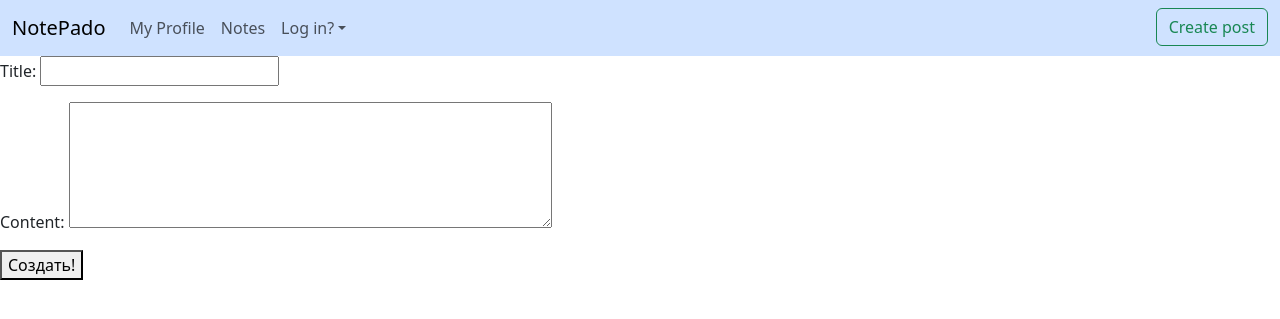
After one commit to balbesina228/NotePado, a Django app: page /notes/create_post in a window 1280 px wide. The commit adds this page. Shown: the top 319 px of the page. Run offline with Django 4.2, Linux system fonts and the light colour scheme.

Commit message:
add create_post form, mod datetime format in notes

```diff
--- /dev/null
+++ b/notepad/forms.py
@@ -0,0 +1,13 @@
+from django import forms
+
+from notepad.models import Notes
+
+
+class CreatePost(forms.ModelForm):
+    class Meta:
+        model = Notes
+        fields = ['title', 'content']
+        widgets = {
+            'title': forms.TextInput(attrs={'class': 'form-input'}),
+            'content': forms.Textarea(attrs={'cols': 50, 'rows': 5})
+        }
--- a/notepad/models.py
+++ b/notepad/models.py
@@ -13,3 +13,6 @@ class Notes(models.Model):
 
     def get_data(self):
         return self.title, self.content, self.time_create, self.time_update, self.completed
+
+    def __str__(self):
+        return self.time_update.strftime("%d.%m.%Y %H:%M"), self.time_create.strftime("%H:%M")
--- a/notepad/templates/notepad/base.html
+++ b/notepad/templates/notepad/base.html
@@ -20,16 +20,16 @@
         <a class="nav-link" href="{% url 'notes' %}">Notes</a>
       </li>
       <li class="nav-item dropdown">
-        <a class="nav-link dropdown-toggle" role="button" href="#" data-bs-toggle="dropdown" aria-expanded="false">Sign in</a>
+        <a class="nav-link dropdown-toggle" role="button" href="#" data-bs-toggle="dropdown" aria-expanded="false">Log in?</a>
         <div class="dropdown-menu">
-          <a class="dropdown-item" href="#">Login</a>
+          <a class="dropdown-item" href="#">Sign in</a>
           <a class="dropdown-item" href="#">Register</a>
         </div>
       </li>
     </ul>
 
 
-      <a class="btn btn-outline-success mb-auto ms-auto" href="#">Create post</a> <!-- Ведет на форму, создающую пост -->
+      <a class="btn btn-outline-success mb-auto ms-auto" href="{% url 'create_post' %}">Create post</a> <!-- Ведет на форму, создающую пост -->
 
   </div>
 </nav>
--- /dev/null
+++ b/notepad/templates/notepad/create_post.html
@@ -0,0 +1,12 @@
+{% extends 'notepad/base.html' %}
+{% block title %}NotePado - Create Post{% endblock %}
+
+{% block content %}
+
+<div class="form-error">{{ form.non_field_errors }}</div>
+<form action="{% url 'create_post' %}" method="post">
+    {% csrf_token %}
+    {{ form.as_p }}
+    <button type="submit">Создать!</button>
+</form>
+{% endblock %}
--- a/notepad/templates/notepad/notes.html
+++ b/notepad/templates/notepad/notes.html
@@ -4,7 +4,8 @@
 {% block content %}
   <h1>Все записи</h1>
 {% for note in notes %}
-  <p><h3>{{ note.title }} - {{ note.time_create }} - {{ note.time_update }}</h3></p>
+  <p><h3>{{ note.title }}</h3>
+  Создан: {{ note.time_create|date:"d M Y H:i" }} - Ред.: {{ note.time_update|date:"d M Y H:i" }}</p>
   <p>{{ note.content }}</p>
 {% endfor %}
 {% endblock %}
--- a/notepad/urls.py
+++ b/notepad/urls.py
@@ -4,5 +4,6 @@ from notepad import views
 
 urlpatterns = [
     path('notes', views.all_notes, name='notes'),
-    path('', views.greeting, name='home')
+    path('', views.greeting, name='home'),
+    path('notes/create_post', views.create_post, name='create_post')
 ]
--- a/notepad/views.py
+++ b/notepad/views.py
@@ -1,11 +1,13 @@
 from django.http import HttpResponseNotFound
-from django.shortcuts import render
+from django.shortcuts import render, redirect
 
+from notepad.forms import CreatePost
 from notepad.models import Notes
 
 
 def greeting(request):
     return render(request, 'notepad/home.html')
+
 
 def all_notes(request):
     notes = Notes.objects.all().order_by('time_create')
@@ -20,5 +22,19 @@ def all_notes(request):
     return render(request, 'notepad/notes.html', context=context)
 
 
+def create_post(request):
+    if request.method == 'POST':
+        form = CreatePost(request.POST)
+        if form.is_valid():
+            try:
+                form.save()
+                return redirect('notes')
+            except:
+                form.add_error(None, 'Ошибка добавления поста')
+    else:
+        form = CreatePost()
+    return render(request, 'notepad/create_post.html', {'form': form})
+
+
 def page_not_found(request, exception):
     return HttpResponseNotFound('Page not found!')
```
Also changed, not shown: db.sqlite3.
